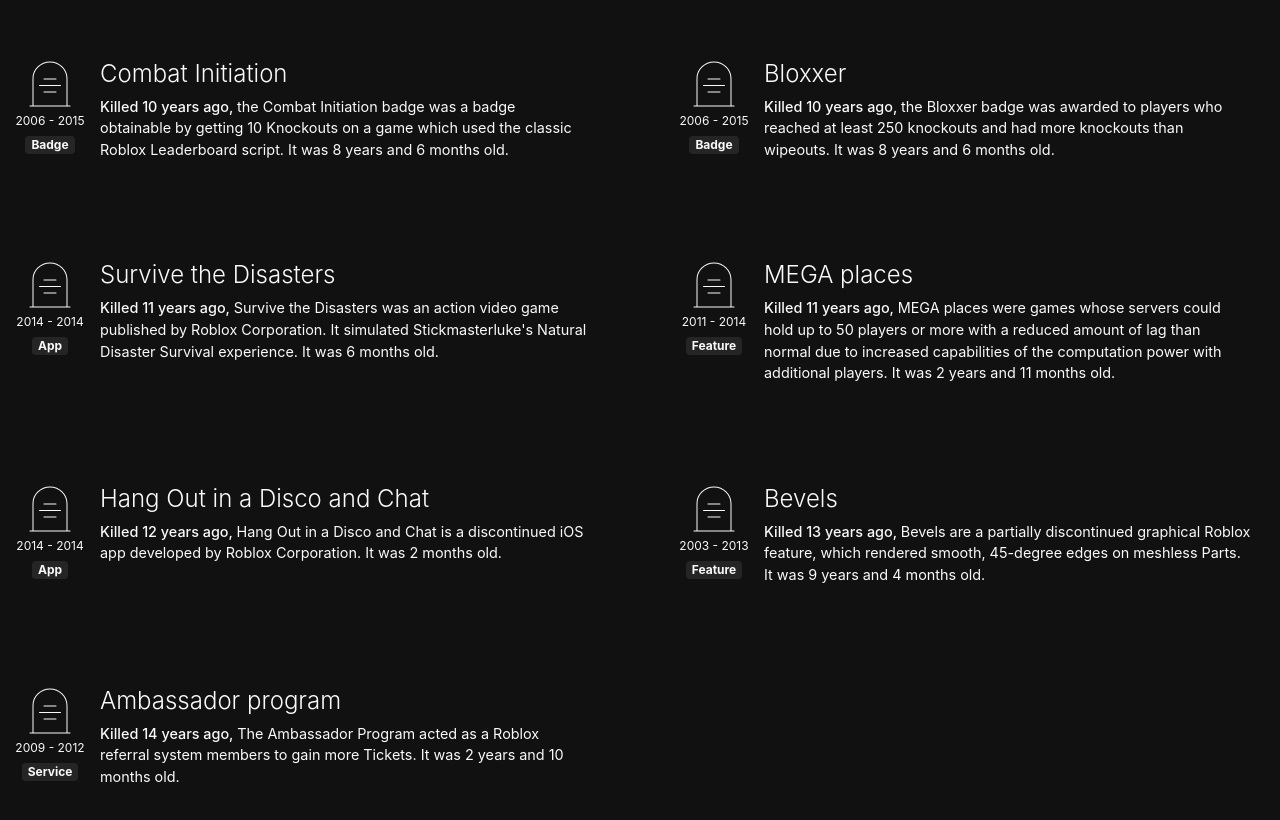
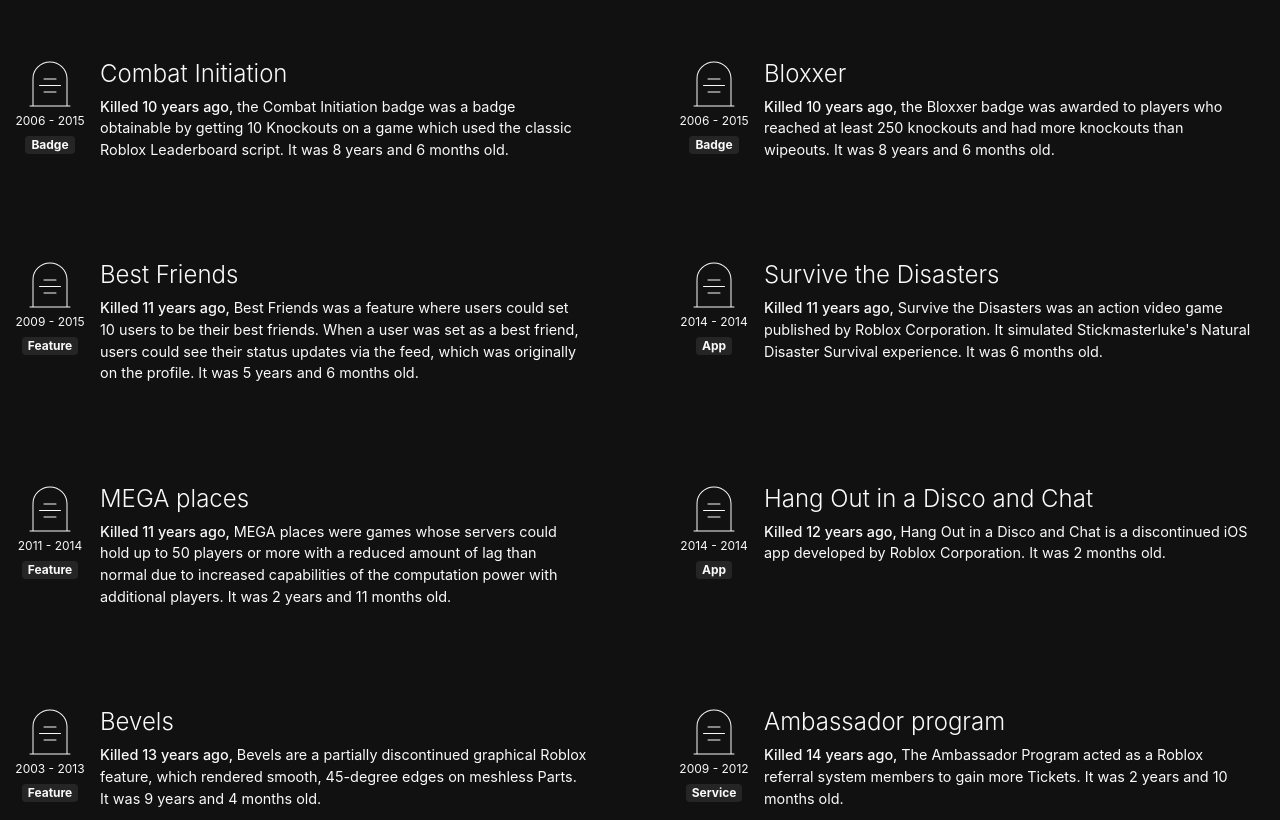
Before and after one commit to whostacking/killedbyroblox, a Jekyll site: the page built from index.html, in a window 1280 px wide and 900 px high, scrolled down 4119 px, cut to the strip 0-820 px from the top of the window. Built offline with Jekyll 4.4.1, drawn with Linux system fonts in a browser that asks for light colours.

Commit message:
Add Best Friends

```diff
--- a/_data/graveyard.json
+++ b/_data/graveyard.json
@@ -85,6 +85,14 @@
     "dateClose": "2019-04-30",
     "link": "https://roblox.fandom.com/wiki/BC_Exclusive_items",
     "description": "BC Exclusive items could only be bought by people with Builders Club membership.",
+    "type": "feature"
+  },
+  {
+    "name": "Best Friends",
+    "dateOpen": "2009-07-30",
+    "dateClose": "2015-02-04",
+    "link": "https://web.archive.org/web/20150207073624/https://blog.roblox.com/2015/02/friends-and-followers-makes-roblox-more-social-and-even-more-fun/",
+    "description": "Best Friends was a feature where users could set 10 users to be their best friends. When a user was set as a best friend, users could see their status updates via the feed, which was originally on the profile.",
     "type": "feature"
   },
   {
```
